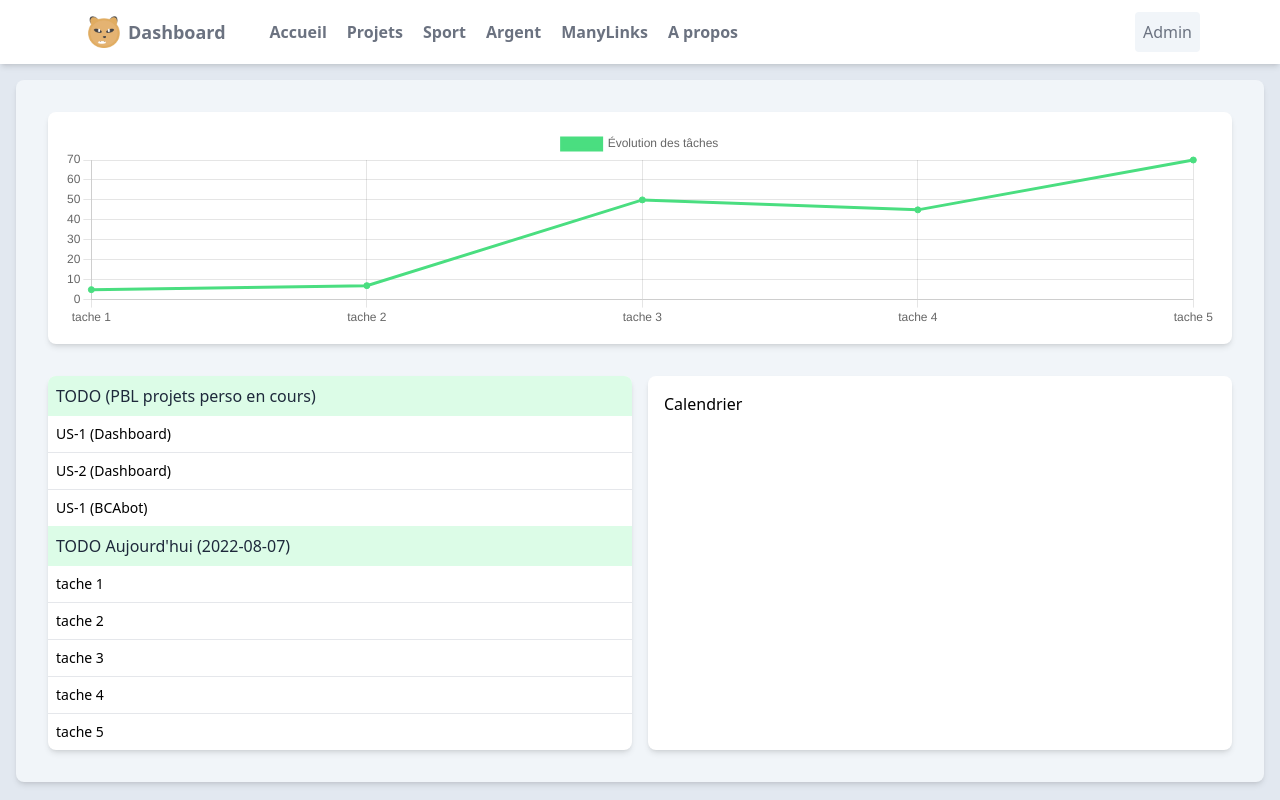
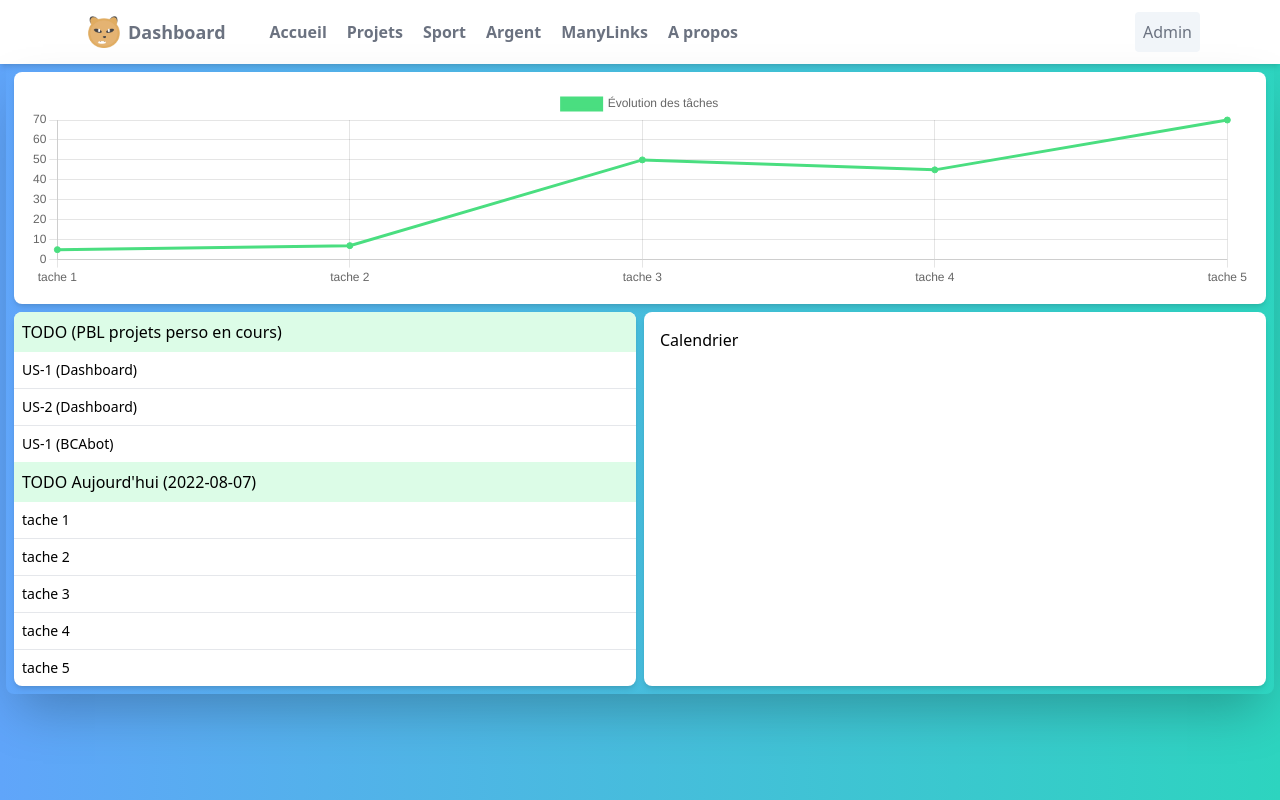
Before and after one commit to lecoffre/dashboard, a Django app: page /dashboard/ in a window 1280 px wide. Run offline with Django 4.2, Linux system fonts and the light colour scheme; data comes from the database, SQL or seed files in the repository; parts of the project's set-up code (start-up, migrations or seed data) failed here and were passed over; some libraries are stand-ins or nearby versions.

Commit message:
some colors ;p

```diff
--- a/site_dashboard_django/templates/base.html
+++ b/site_dashboard_django/templates/base.html
@@ -13,7 +13,7 @@
 
 	</head>
 
-	<body class="bg-slate-200 font-normal">
+	<body class="bg-gradient-to-r from-blue-400 to-teal-400 font-normal">
 
 
 
@@ -78,7 +78,7 @@
 
 
 
-	<div class="bg-slate-100 mx-4 my-4 px-8 py-8 rounded-lg shadow-md">
+	<div class=" mt-0 mb-4 mx-1.5 px-2 py-2 rounded-b-lg  shadow-2xl ">
       {% block content %}
          Body content
       {% endblock %}
--- a/site_dashboard_django/templates/dash/index.html
+++ b/site_dashboard_django/templates/dash/index.html
@@ -20,7 +20,7 @@
 {{task.name|lower}}
 {% endfor %}
 -->
-<div class="grid md:grid-cols-1 gap-4 sm:grid-cols-1">
+<div class="grid md:grid-cols-1 gap-1 sm:grid-cols-1">
 <div>
   <div class="  w-full  rounded-lg border-slate-100 bg-white shadow-md p-4" >
     <canvas style="position:relative; height:200px; width:100%" id="chartLine"></canvas>
@@ -29,11 +29,11 @@
 <div>
 </div>
 
-<div class="grid md:grid-cols-2 gap-4 sm:grid-cols-1">
+<div class="grid md:grid-cols-2 gap-2 sm:grid-cols-1">
 
   <div class="  w-full rounded-lg border-slate-100 bg-white shadow-md p-0 " >
 
-    <h1 class="text-1xl p-2 bg-green-100 text-slate-800 rounded-t-lg ">TODO (PBL projets perso en cours)</h1>
+    <h1 class="text-1xl p-2 bg-green-100 rounded-t-lg ">TODO (PBL projets perso en cours)</h1>
     <div class="grid grid-cols-1 divide-y">
 
     {% for project in Projects %}
@@ -47,7 +47,7 @@
 
 
 
-    <h1 class="text-1xl p-2 bg-green-100 text-slate-800	">TODO Aujourd'hui ({{Now}})</h1>
+    <h1 class="text-1xl p-2 bg-green-100">TODO Aujourd'hui ({{Now}})</h1>
     <div class="grid grid-cols-1 divide-y">
     {% for task in Tasks %}
     <h2 class="text-sm py-2 px-2">{{task.name}}</h2>
--- a/site_dashboard_django/theme/static/css/dist/styles.css
+++ b/site_dashboard_django/theme/static/css/dist/styles.css
@@ -778,6 +782,36 @@
   margin-bottom: auto;
 }
 
+.mx-2 {
+  margin-left: 0.5rem;
+  margin-right: 0.5rem;
+}
+
+.my-2 {
+  margin-top: 0.5rem;
+  margin-bottom: 0.5rem;
+}
+
+.mx-1 {
+  margin-left: 0.25rem;
+  margin-right: 0.25rem;
+}
+
+.mx-8 {
+  margin-left: 2rem;
+  margin-right: 2rem;
+}
+
+.mx-2\.5 {
+  margin-left: 0.625rem;
+  margin-right: 0.625rem;
+}
+
+.mx-1\.5 {
+  margin-left: 0.375rem;
+  margin-right: 0.375rem;
+}
+
 .mr-2 {
   margin-right: 0.5rem;
 }
@@ -792,6 +826,10 @@
 
 .mt-2 {
   margin-top: 0.5rem;
+}
+
+.mt-0 {
+  margin-top: 0px;
 }
 
 .block {
@@ -912,6 +946,18 @@
 
 .gap-4 {
   gap: 1rem;
+}
+
+.gap-2 {
+  gap: 0.5rem;
+}
+
+.gap-0 {
+  gap: 0px;
+}
+
+.gap-1 {
+  gap: 0.25rem;
 }
 
 .space-x-7 > :not([hidden]) ~ :not([hidden]) {
@@ -955,6 +1001,11 @@
   border-top-right-radius: 0.5rem;
 }
 
+.rounded-b-lg {
+  border-bottom-right-radius: 0.5rem;
+  border-bottom-left-radius: 0.5rem;
+}
+
 .border-b-4 {
   border-bottom-width: 4px;
 }
@@ -1039,24 +1080,49 @@
   background-color: rgb(250 204 21 / var(--tw-bg-opacity));
 }
 
-.bg-green-200 {
-  --tw-bg-opacity: 1;
-  background-color: rgb(187 247 208 / var(--tw-bg-opacity));
-}
-
 .bg-slate-50 {
   --tw-bg-opacity: 1;
   background-color: rgb(248 250 252 / var(--tw-bg-opacity));
 }
 
-.bg-green-50 {
-  --tw-bg-opacity: 1;
-  background-color: rgb(240 253 244 / var(--tw-bg-opacity));
+.bg-gradient-to-r {
+  background-image: linear-gradient(to right, var(--tw-gradient-stops));
 }
 
-.bg-green-100 {
-  --tw-bg-opacity: 1;
-  background-color: rgb(220 252 231 / var(--tw-bg-opacity));
+.from-purple-500 {
+  --tw-gradient-from: #a855f7;
+  --tw-gradient-to: rgb(168 85 247 / 0);
+  --tw-gradient-stops: var(--tw-gradient-from), var(--tw-gradient-to);
+}
+
+.from-purple-200 {
+  --tw-gradient-from: #e9d5ff;
+  --tw-gradient-to: rgb(233 213 255 / 0);
+  --tw-gradient-stops: var(--tw-gradient-from), var(--tw-gradient-to);
+}
+
+.from-blue-400 {
+  --tw-gradient-from: #60a5fa;
+  --tw-gradient-to: rgb(96 165 250 / 0);
+  --tw-gradient-stops: var(--tw-gradient-from), var(--tw-gradient-to);
+}
+
+.from-emerald-400 {
+  --tw-gradient-from: #34d399;
+  --tw-gradient-to: rgb(52 211 153 / 0);
+  --tw-gradient-stops: var(--tw-gradient-from), var(--tw-gradient-to);
+}
+
+.to-pink-500 {
+  --tw-gradient-to: #ec4899;
+}
+
+.to-green-400 {
+  --tw-gradient-to: #4ade80;
+}
+
+.to-teal-400 {
+  --tw-gradient-to: #2dd4bf;
 }
 
 .object-contain {
@@ -1232,6 +1292,24 @@
 .shadow-sm {
   --tw-shadow: 0 1px 2px 0 rgb(0 0 0 / 0.05);
   --tw-shadow-colored: 0 1px 2px 0 var(--tw-shadow-color);
+  box-shadow: var(--tw-ring-offset-shadow, 0 0 #0000), var(--tw-ring-shadow, 0 0 #0000), var(--tw-shadow);
+}
+
+.shadow-lg {
+  --tw-shadow: 0 10px 15px -3px rgb(0 0 0 / 0.1), 0 4px 6px -4px rgb(0 0 0 / 0.1);
+  --tw-shadow-colored: 0 10px 15px -3px var(--tw-shadow-color), 0 4px 6px -4px var(--tw-shadow-color);
+  box-shadow: var(--tw-ring-offset-shadow, 0 0 #0000), var(--tw-ring-shadow, 0 0 #0000), var(--tw-shadow);
+}
+
+.shadow-2xl {
+  --tw-shadow: 0 25px 50px -12px rgb(0 0 0 / 0.25);
+  --tw-shadow-colored: 0 25px 50px -12px var(--tw-shadow-color);
+  box-shadow: var(--tw-ring-offset-shadow, 0 0 #0000), var(--tw-ring-shadow, 0 0 #0000), var(--tw-shadow);
+}
+
+.shadow-inner {
+  --tw-shadow: inset 0 2px 4px 0 rgb(0 0 0 / 0.05);
+  --tw-shadow-colored: inset 0 2px 4px 0 var(--tw-shadow-color);
   box-shadow: var(--tw-ring-offset-shadow, 0 0 #0000), var(--tw-ring-shadow, 0 0 #0000), var(--tw-shadow);
 }
 
```
Also changed, not shown: other parts of site_dashboard_django/theme/static/css/dist/styles.css (+59 -75 lines), site_dashboard_django/templates/dash/projects.html (+8 -2 lines).
